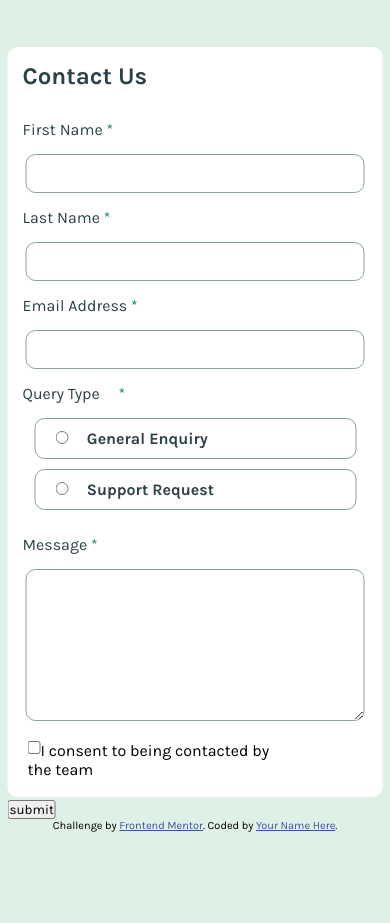
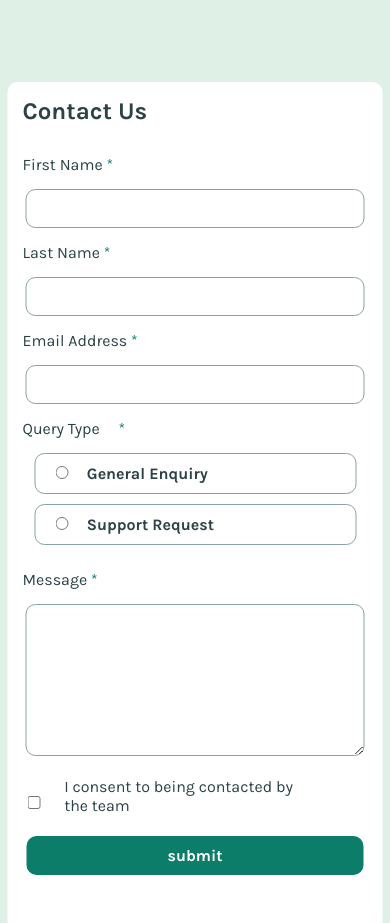
Before and after one commit to WeslleyNsou/formulario-de-contato-frontendmentor, a plain HTML site: page index.html in a window 390 px wide. Shown: the top 923 px of the page. Before the commit the page ends 844 px from the top, so only its background shows below. Drawn offline with Linux system fonts and the light colour scheme.

Commit message:
estilo mobile final

```diff
--- a/estilo/style.css
+++ b/estilo/style.css
@@ -12,18 +12,18 @@
 body, html, main{
     background-color: hsl(148, 38%, 91%);
 
-    width: 100vw;
-    height: 97vh;
+    width: 96vw;
+    height: 130vh;
 }
 
 section{
     position: absolute;
     top: 50%;
     left: 50%;
-    transform: translate(-50%, -50%);
+    transform: translate(-50%, -40%);
 
     width: 375px ;
-    height: 750px;
+    height: 850px;
 
     background: white;
     border-radius: 10px;
@@ -100,14 +100,47 @@ div.radio-contain{
 }
 
 .check-contain{
+    position: relative;
     width: 90%;
     padding: 20px;
-    margin:auto;
+    margin-top: 20px;
+    margin-left: auto;
+    margin-right: auto;
 }
 #consent{
     float: left;
     padding-right: 10px;
 }
 .check{
+    float: right;
+    width: 70%;
+    position: absolute;
+    top: 50%;
+    left: 50%;
+    transform: translate(-50%, -50%);
+}
+
+#button{
+    display: block;
+
+    width: 90%;
+    margin-top: 20px;
+    margin-left: auto;
+    margin-right: auto;
+    padding: 10px;
+
+    font-size: 1em;
+    font-weight: bolder;
+    color: white;
+
+    background-color: hsl(169, 82%, 27%);
+
+    border: none;
+    border-radius: 10px;
+}
+#button:hover{
+    cursor: pointer;
+    background-color: hsl(148, 38%, 91%);
+    color:hsl(187, 24%, 22%)
     ;
 }
--- a/index.html
+++ b/index.html
@@ -57,12 +57,13 @@
 
        <div class="check-contain">
          <input type="checkbox" name="consent" id="consent"  >
-         <p class="check">I consent to being contacted by <br> the team</p>
+         <label for="consent" class="check">I consent to being contacted by <br> the team</label>
+
           <!--To submit this form, please consent to being contacted
           Submit-->
        </div>
 
-        <input type="submit" value="submit">
+        <input type="submit" value="submit" id="button">
       </form>
 
     </section>
```
